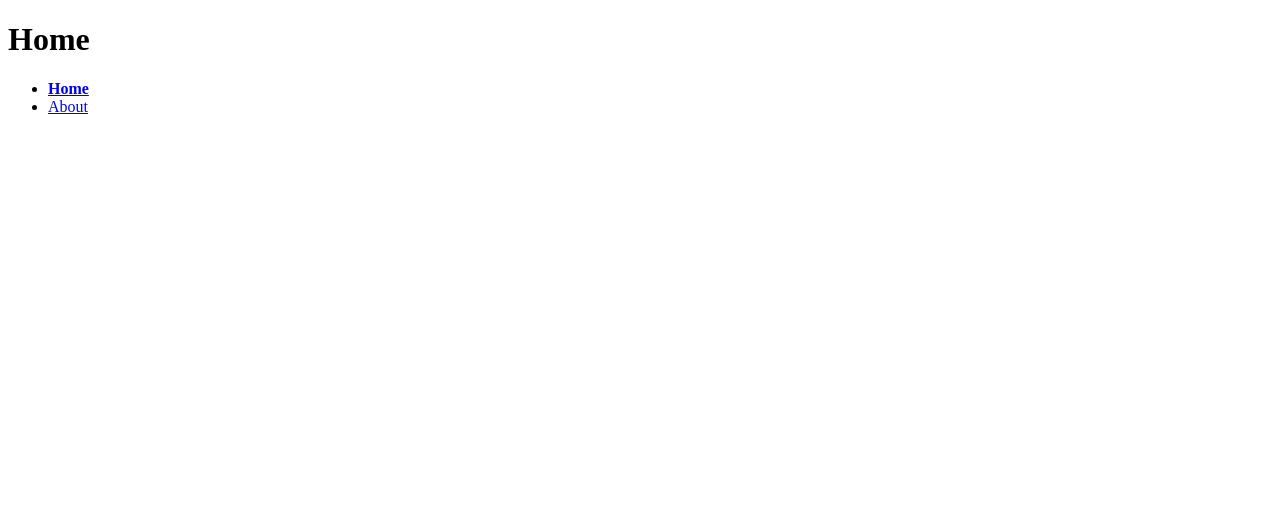
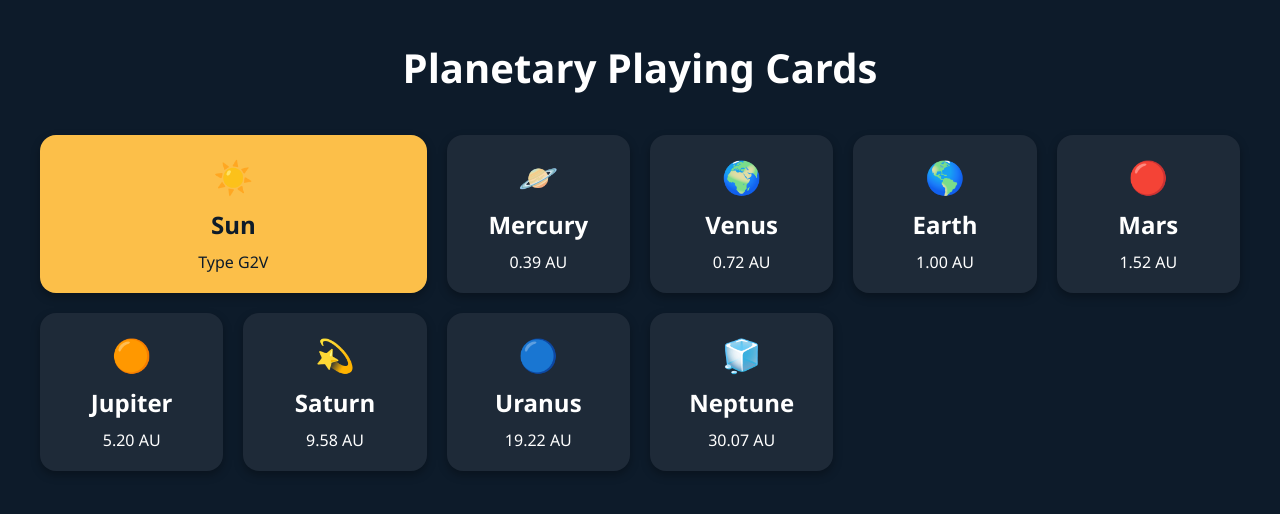
Before and after one commit to dallen227/BaseballCards1, a plain HTML site: page index.html in a window 1280 px wide. Drawn offline with Linux system fonts and the light colour scheme.

Commit message:
Save them cards

```diff
--- a/index.html
+++ b/index.html
@@ -1,19 +1,124 @@
 <!DOCTYPE html>
 <html lang="en">
-  <head>
-    <meta charset="UTF-8">
-    <meta name="viewport" content="width=device-width, initial-scale=1.0">
-    <title>Homepage</title>
-    <link rel="stylesheet" href="screen.css">
-  </head>
-  <body>
-    <h1>Home</h1>
-    <nav>
-      <ul>
-        <li><a href="index.html" class="active">Home</a></li>
-        <li><a href="about.html">About</a></li>
-      </ul>
-    </nav>
-    <script src="index.js"></script>
-  </body>
+<head>
+  <meta charset="UTF-8" />
+  <meta name="viewport" content="width=device-width, initial-scale=1.0" />
+  <title>Planetary Playing Cards</title>
+  <style>
+    * {
+      box-sizing: border-box;
+      margin: 0;
+      padding: 0;
+      font-family: 'Segoe UI', Tahoma, Geneva, Verdana, sans-serif;
+    }
+
+    body {
+      background-color: #0d1b2a;
+      color: white;
+      display: flex;
+      flex-direction: column;
+      align-items: center;
+      padding: 40px 20px;
+    }
+
+    h1 {
+      font-size: 2.5rem;
+      margin-bottom: 40px;
+    }
+
+    .container {
+      display: grid;
+      grid-template-columns: repeat(auto-fit, minmax(180px, 1fr));
+      gap: 20px;
+      max-width: 1200px;
+      width: 100%;
+    }
+
+    .card {
+      background-color: #1e2a38;
+      border-radius: 16px;
+      padding: 20px;
+      text-align: center;
+      color: white;
+      box-shadow: 0 4px 10px rgba(0, 0, 0, 0.3);
+    }
+
+    .card.sun {
+      grid-column: span 2;
+      background-color: #fcbf49;
+      color: #0d1b2a;
+    }
+
+    .card h2 {
+      font-size: 1.5rem;
+      margin-bottom: 10px;
+    }
+
+    .card .type {
+      font-size: 1rem;
+      font-weight: 500;
+    }
+
+    .planet-icon {
+      font-size: 2rem;
+      margin-bottom: 10px;
+    }
+
+    @media (max-width: 600px) {
+      .card.sun {
+        grid-column: span 1;
+      }
+    }
+  </style>
+</head>
+<body>
+  <h1>Planetary Playing Cards</h1>
+  <div class="container">
+    <div class="card sun">
+      <div class="planet-icon">☀️</div>
+      <h2>Sun</h2>
+      <div class="type">Type G2V</div>
+    </div>
+    <div class="card">
+      <div class="planet-icon">🪐</div>
+      <h2>Mercury</h2>
+      <div class="type">0.39 AU</div>
+    </div>
+    <div class="card">
+      <div class="planet-icon">🌍</div>
+      <h2>Venus</h2>
+      <div class="type">0.72 AU</div>
+    </div>
+    <div class="card">
+      <div class="planet-icon">🌎</div>
+      <h2>Earth</h2>
+      <div class="type">1.00 AU</div>
+    </div>
+    <div class="card">
+      <div class="planet-icon">🔴</div>
+      <h2>Mars</h2>
+      <div class="type">1.52 AU</div>
+    </div>
+    <div class="card">
+      <div class="planet-icon">🟠</div>
+      <h2>Jupiter</h2>
+      <div class="type">5.20 AU</div>
+    </div>
+    <div class="card">
+      <div class="planet-icon">💫</div>
+      <h2>Saturn</h2>
+      <div class="type">9.58 AU</div>
+    </div>
+    <div class="card">
+      <div class="planet-icon">🔵</div>
+      <h2>Uranus</h2>
+      <div class="type">19.22 AU</div>
+    </div>
+    <div class="card">
+      <div class="planet-icon">🧊</div>
+      <h2>Neptune</h2>
+      <div class="type">30.07 AU</div>
+    </div>
+  </div>
+</body>
 </html>
```
